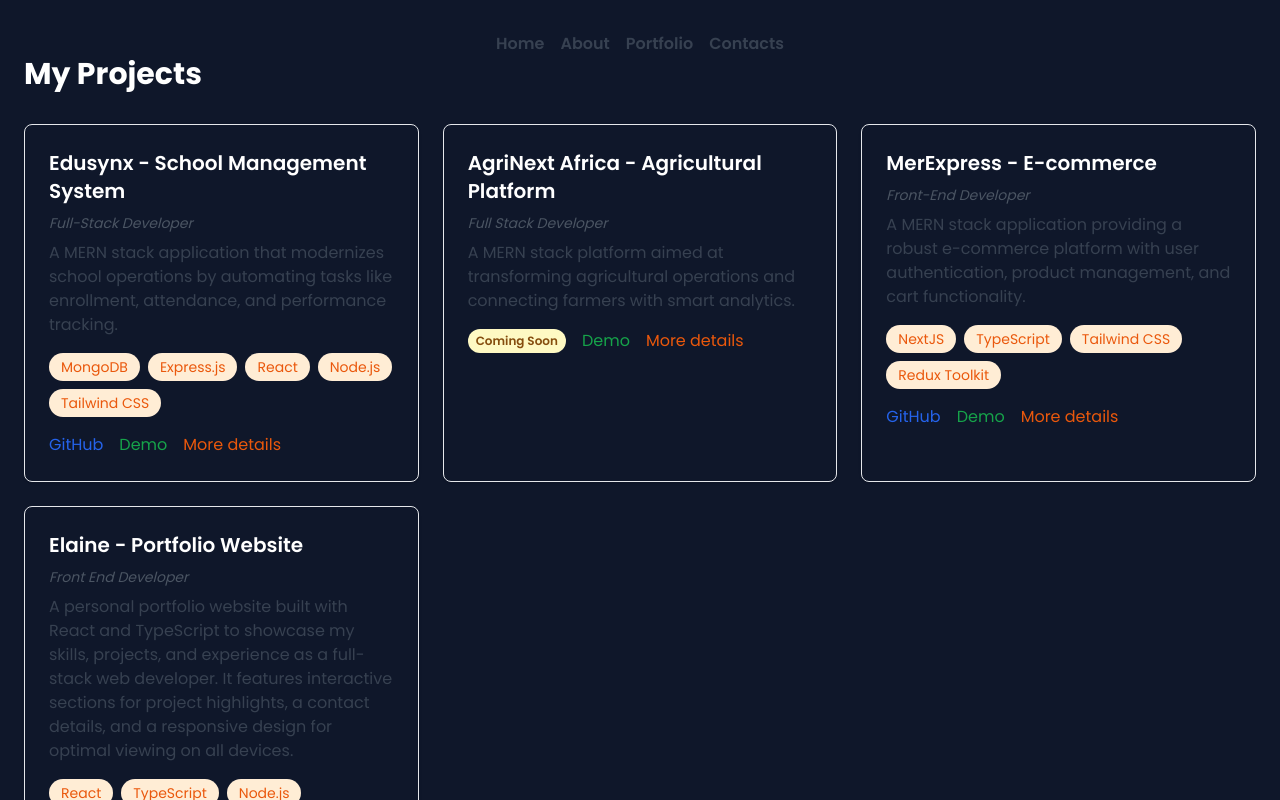
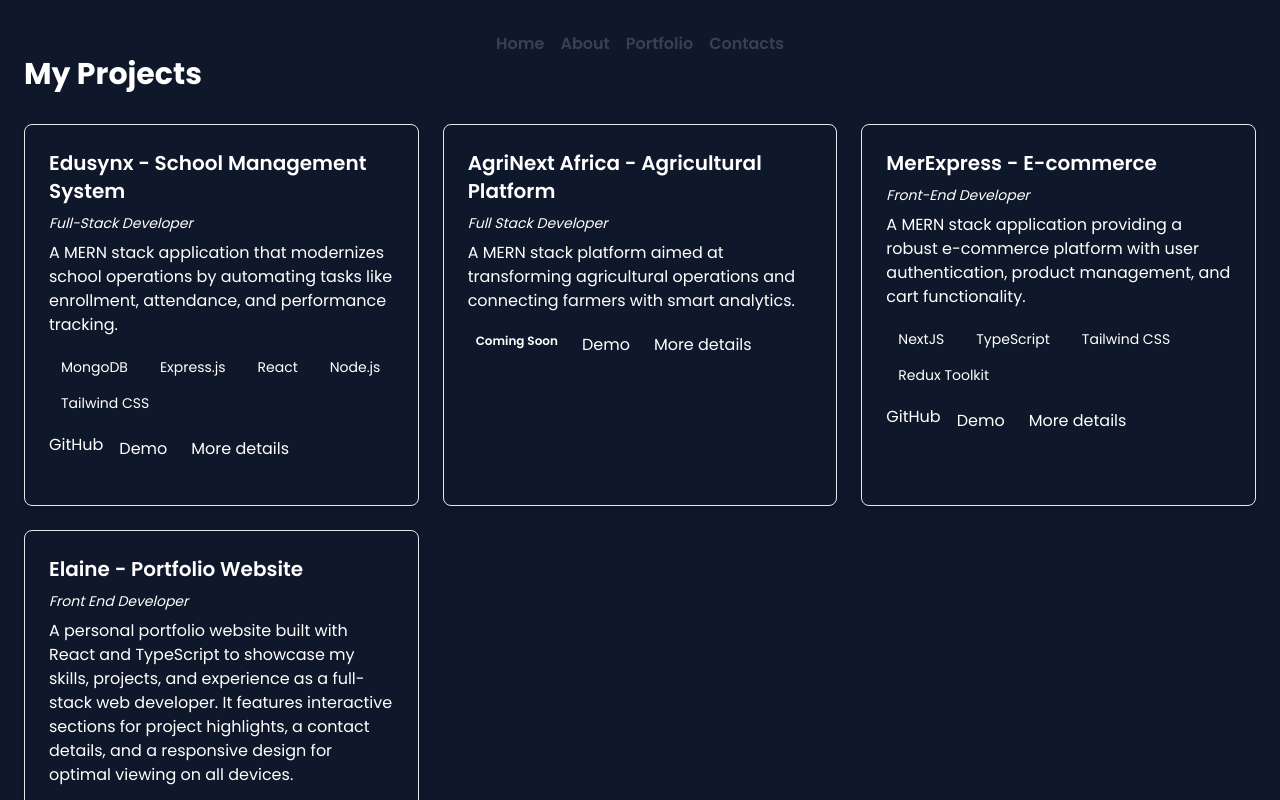
Before and after one commit to elaine-mern-dev/elaine-portfolio, a React (Vite) app: page /portfolio in a window 1280 px wide. Shown: the top 800 px of the page. Built offline with nearby package versions, Linux system fonts and the light colour scheme.

Commit message:
style(Portfolio): update project cards styling and hover effects

```diff
--- a/src/pages/Portfolio.tsx
+++ b/src/pages/Portfolio.tsx
@@ -24,13 +24,15 @@ const Portfolio: React.FC = () => {
             }) => (
               <div
                 key={title}
-                className="border rounded-lg p-6 shadow hover:shadow-lg transition-shadow duration-300 relative"
+                className="border rounded-lg p-6 shadow-md bg-customBlueGray transform transition-all duration-300 hover:-translate-y-1 hover:shadow-xl hover:bg-customBlueGrayLight"
               >
-                <h3 className="text-xl font-semibold mb-2">{title}</h3>
+                <h3 className="text-xl font-semibold mb-2 text-slateblue">
+                  {title}
+                </h3>
                 {role && (
-                  <p className="text-sm text-gray-600 italic mb-2">{role}</p>
+                  <p className="text-sm text-slateblue italic mb-2">{role}</p>
                 )}
-                <p className="text-gray-700 mb-4">{description}</p>
+                <p className="text-slateblue mb-4">{description}</p>
 
                 {/* Tech Stack */}
                 {techStack && techStack.length > 0 && (
@@ -38,7 +40,7 @@ const Portfolio: React.FC = () => {
                     {techStack.map((tech, index) => (
                       <span
                         key={index}
-                        className="bg-orange-100 text-orange-600 text-sm px-3 py-1 rounded-full"
+                        className="bg-secondary text-navy text-sm px-3 py-1 rounded-full"
                       >
                         {tech}
                       </span>
@@ -48,13 +50,13 @@ const Portfolio: React.FC = () => {
 
                 {/* Links */}
                 {status !== "coming-soon" && (
-                  <div className="flex flex-wrap space-x-4">
+                  <div className="flex flex-wrap gap-2 mb-4">
                     {github && (
                       <a
                         href={github}
                         target="_blank"
                         rel="noopener noreferrer"
-                        className="text-blue-600 hover:underline"
+                        className="text-navy hover:underline"
                       >
                         GitHub
                       </a>
@@ -64,7 +66,7 @@ const Portfolio: React.FC = () => {
                         href={demo}
                         target="_blank"
                         rel="noopener noreferrer"
-                        className="text-green-600 hover:underline"
+                        className="bg-slateblue text-secondary px-2 py-1 rounded hover:underline"
                       >
                         Demo
                       </a>
@@ -72,7 +74,7 @@ const Portfolio: React.FC = () => {
                     {route && (
                       <Link
                         to={route}
-                        className="text-orange-600 hover:underline"
+                        className="bg-navy text-secondary px-2 py-1 rounded hover:underline"
                       >
                         More details
                       </Link>
@@ -81,8 +83,8 @@ const Portfolio: React.FC = () => {
                 )}
 
                 {status === "coming-soon" && (
-                  <div className="flex flex-wrap space-x-4">
-                    <span className="bg-yellow-100 text-yellow-800 text-xs font-semibold px-2 py-1 rounded-full">
+                  <div className="flex flex-wrap gap-2 mb-4">
+                    <span className="bg-secondary text-navy text-xs font-semibold px-2 py-1 rounded-full">
                       Coming Soon
                     </span>
                     {demo && (
@@ -90,7 +92,7 @@ const Portfolio: React.FC = () => {
                         href={demo}
                         target="_blank"
                         rel="noopener noreferrer"
-                        className="text-green-600 hover:underline"
+                        className="bg-slateblue text-secondary px-2 py-1 rounded hover:underline"
                       >
                         Demo
                       </a>
@@ -100,7 +102,7 @@ const Portfolio: React.FC = () => {
                         href={route}
                         target="_blank"
                         rel="noopener noreferrer"
-                        className="text-orange-600 hover:underline"
+                        className="bg-navy text-secondary px-2 py-1 rounded hover:underline"
                       >
                         More details
                       </a>
```
